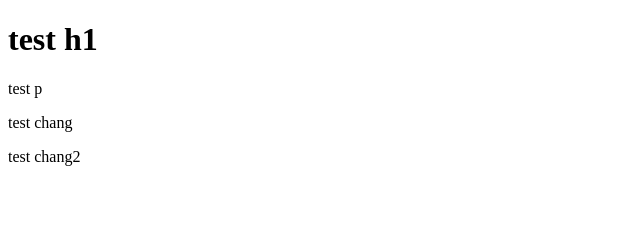
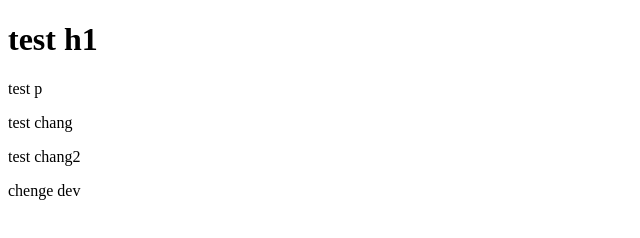
Before and after one commit to zahrash64/zaproject1, a plain HTML site: page index.html in a window 1280 px wide. Shown: the full height of the page, 0-640 px from the left. Drawn offline with Linux system fonts and the light colour scheme.

Commit message:
test chang dev

```diff
--- a/index.html
+++ b/index.html
@@ -8,4 +8,5 @@
 	<p>test p</p>
 	<p>test chang</p>
 	<p>test chang2</p>
+	<p>chenge dev</p>
 </body>
```
